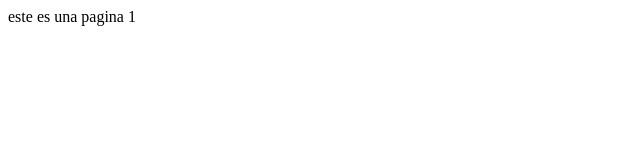
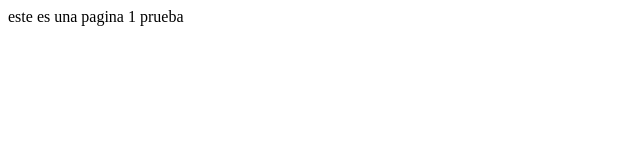
Before and after one commit to automotrix/git-curso-test, a plain HTML site: page INDEX.html in a window 1280 px wide. Shown: the full height of the page, 0-640 px from the left. Drawn offline with Linux system fonts and the light colour scheme.

Commit message:
ahora el comit html este es una pag 1 prueba

```diff
--- a/INDEX.html
+++ b/INDEX.html
@@ -6,6 +6,6 @@
     <title>Document</title>
 </head>
 <body>
-    este es una pagina 1
+    este es una pagina 1 prueba
 </body>
 </html>
```
